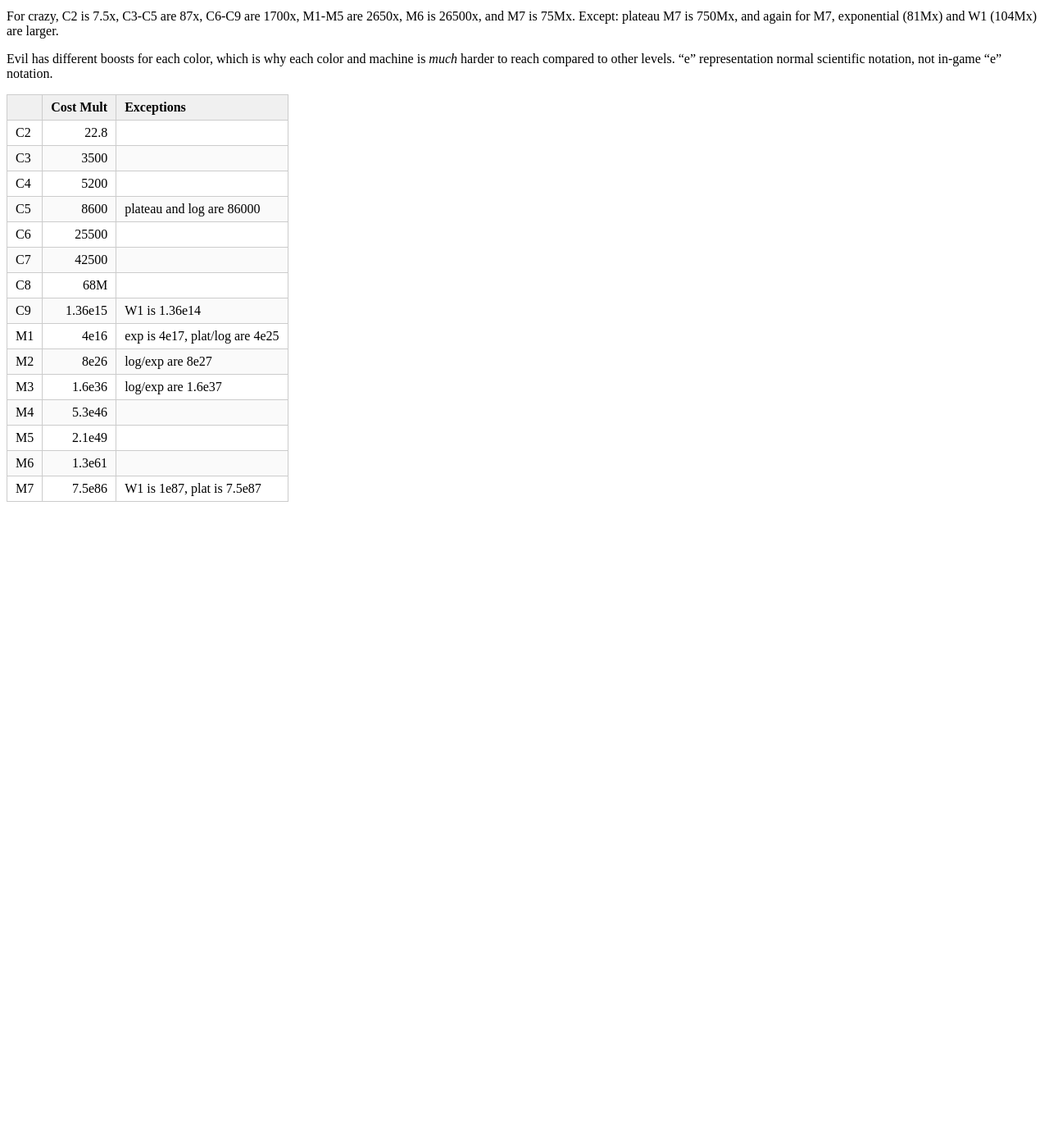
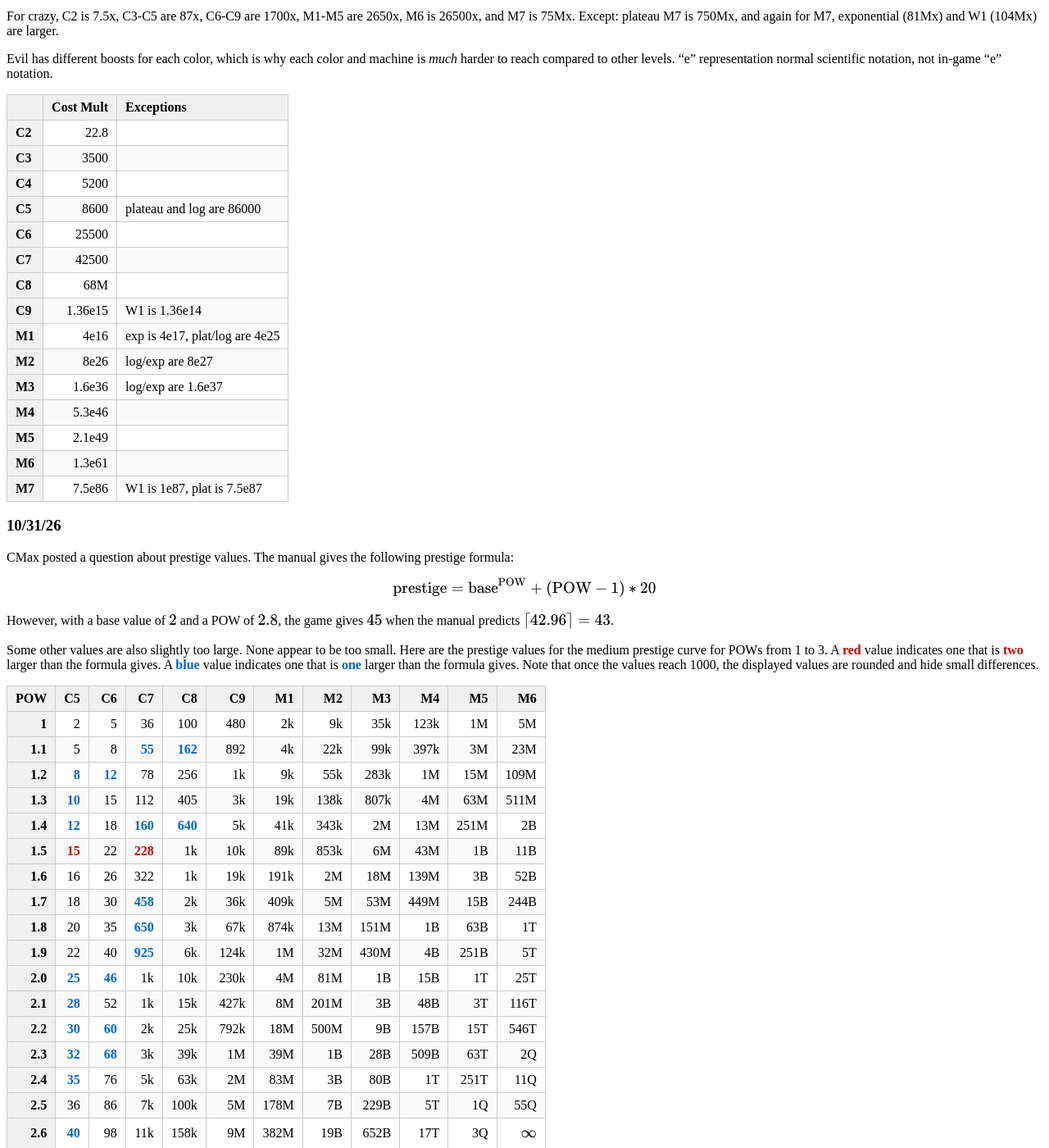
Before and after one commit to markplesko/idle1_guide, a Jekyll site: the page built from index.md, in a window 1280 px wide and 1400 px high, scrolled down 5693 px. Shown: the whole window at 82% size. Built offline with Jekyll 4.4.1, drawn with Linux system fonts in a browser that asks for light colours; before the commit the page ends 6313 px from its top, so only the background shows below that; some of the changed text lies outside the part shown.

Commit message:
Remove obsolete K factor message.  Add prestige/pow table.

```diff
--- a/assets/style.css
+++ b/assets/style.css
@@ -22,6 +22,12 @@ table.right-table tbody tr:nth-child(even) {
 /* Row hover highlight */
 table.right-table tbody tr:hover {
   background-color: #e6f3ff; /* light blue */
+}
+
+/* Shade first column */
+table.right-table tr > :first-child {
+  background-color: #f0f0f0;
+  font-weight: bold;
 }
 
 table.double-third-table th:nth-child(3),
@@ -57,3 +63,13 @@ table.column-table tr > :first-child {
 table.quad-column-table tr:nth-child(4) td {
   border-bottom: 6px double #ccc; /* double bottom border for the second row */
 }
+
+.cell-red {
+  font-weight: bold;
+  color: #cc0000;
+}
+
+.cell-blue {
+  font-weight: bold;
+  color: #0066cc;
+}
--- a/index.md
+++ b/index.md
@@ -260,3 +260,50 @@ Evil has different boosts for each color, which is why each color and machine is
 |M5|    2.1e49 |
 |M6|    1.3e61 |
 |M7|    7.5e86 | W1 is 1e87, plat is 7.5e87
+
+### 10/31/26
+
+CMax posted a question about prestige values.
+The manual gives the following prestige formula:
+
+$$\text{prestige}=\text{base}^{\text{POW}} + (\text{POW}-1) * 20$$
+
+However, with a base value of $2$ and a POW of $2.8$,
+the game gives $45$ when the manual predicts $\lceil 42.96\rceil=43$.
+
+Some other values are also slightly too large.
+None appear to be too small.
+Here are the prestige values for the medium prestige curve
+for POWs from 1 to 3.
+A <span class="cell-red">red</span> value indicates one that is
+<span class="cell-red">two</span> larger than the formula gives.
+A <span class="cell-blue">blue</span> value indicates one that is
+<span class="cell-blue">one</span> larger than the formula gives.
+Note that once the values reach 1000,
+the displayed values are rounded and hide small differences.
+
+{: .right-table}
+
+|POW|C5|C6 |C7 |C8  |C9  |M1  |M2  |M3  |M4  |M5  |M6  |
+| -:|-:|-: |-: |-:  |-:  |-:  |-:  |-:  |-:  |-:  |-:  |
+|1  |2 |5  |36 |100 |480 |2k  |9k  |35k |123k|1M  |5M  |
+|1.1|5 |8  |<span class="cell-blue">55</span>|<span class="cell-blue">162</span>|892 |4k  |22k |99k |397k|3M  |23M |
+|1.2|<span class="cell-blue">8</span>|<span class="cell-blue">12</span>|78 |256 |1k  |9k  |55k |283k|1M  |15M |109M|
+|1.3|<span class="cell-blue">10</span>|15 |112|405 |3k  |19k |138k|807k|4M  |63M |511M|
+|1.4|<span class="cell-blue">12</span>|18 |<span class="cell-blue">160</span>|<span class="cell-blue">640</span>|5k  |41k |343k|2M  |13M |251M|2B  |
+|1.5|<span class="cell-red">15</span>|22 |<span class="cell-red">228</span>|1k  |10k |89k |853k|6M  |43M |1B  |11B |
+|1.6|16|26 |322|1k  |19k |191k|2M  |18M |139M|3B  |52B |
+|1.7|18|30 |<span class="cell-blue">458</span>|2k  |36k |409k|5M  |53M |449M|15B |244B|
+|1.8|20|35 |<span class="cell-blue">650</span>|3k  |67k |874k|13M |151M|1B  |63B |1T  |
+|1.9|22|40 |<span class="cell-blue">925</span>|6k  |124k|1M  |32M |430M|4B  |251B|5T  |
+|2.0|<span class="cell-blue">25</span>|<span class="cell-blue">46</span>|1k |10k |230k|4M  |81M |1B  |15B |1T  |25T |
+|2.1|<span class="cell-blue">28</span>|52|1k |15k |427k|8M  |201M|3B  |48B |3T  |116T|
+|2.2|<span class="cell-blue">30</span>|<span class="cell-blue">60</span>|2k |25k |792k|18M |500M|9B  |157B|15T |546T|
+|2.3|<span class="cell-blue">32</span>|<span class="cell-blue">68</span>|3k |39k |1M  |39M |1B  |28B |509B|63T |2Q  |
+|2.4|<span class="cell-blue">35</span>|76 |5k |63k |2M  |83M |3B  |80B |1T  |251T|11Q |
+|2.5|36|86 |7k |100k|5M  |178M|7B  |229B|5T  |1Q  |55Q |
+|2.6|<span class="cell-blue">40</span>|98 |11k|158k|9M  |382M|19B |652B|17T |3Q  |$\infty$|
+|2.7|<span class="cell-blue">42</span>|112|15k|251k|17M |818M|47B |1T  |55T |15Q |$\infty$|
+|2.8|<span class="cell-red">45</span>|<span class="cell-blue">128</span>|22k|398k|32M |1B  |117B|5T  |178T|63Q |$\infty$|
+|2.9|46|145|32k|630k|59M |3B  |293B|15T |576T|$\infty$|$\infty$|
+|3  |<span class="cell-red">50</span>|<span class="cell-blue">166</span>|46k|1M  |110M|8B  |729B|42T |1Q  |$\infty$|$\infty$|
```
Also changed, not shown: other parts of index.md (+1 -1 lines).
